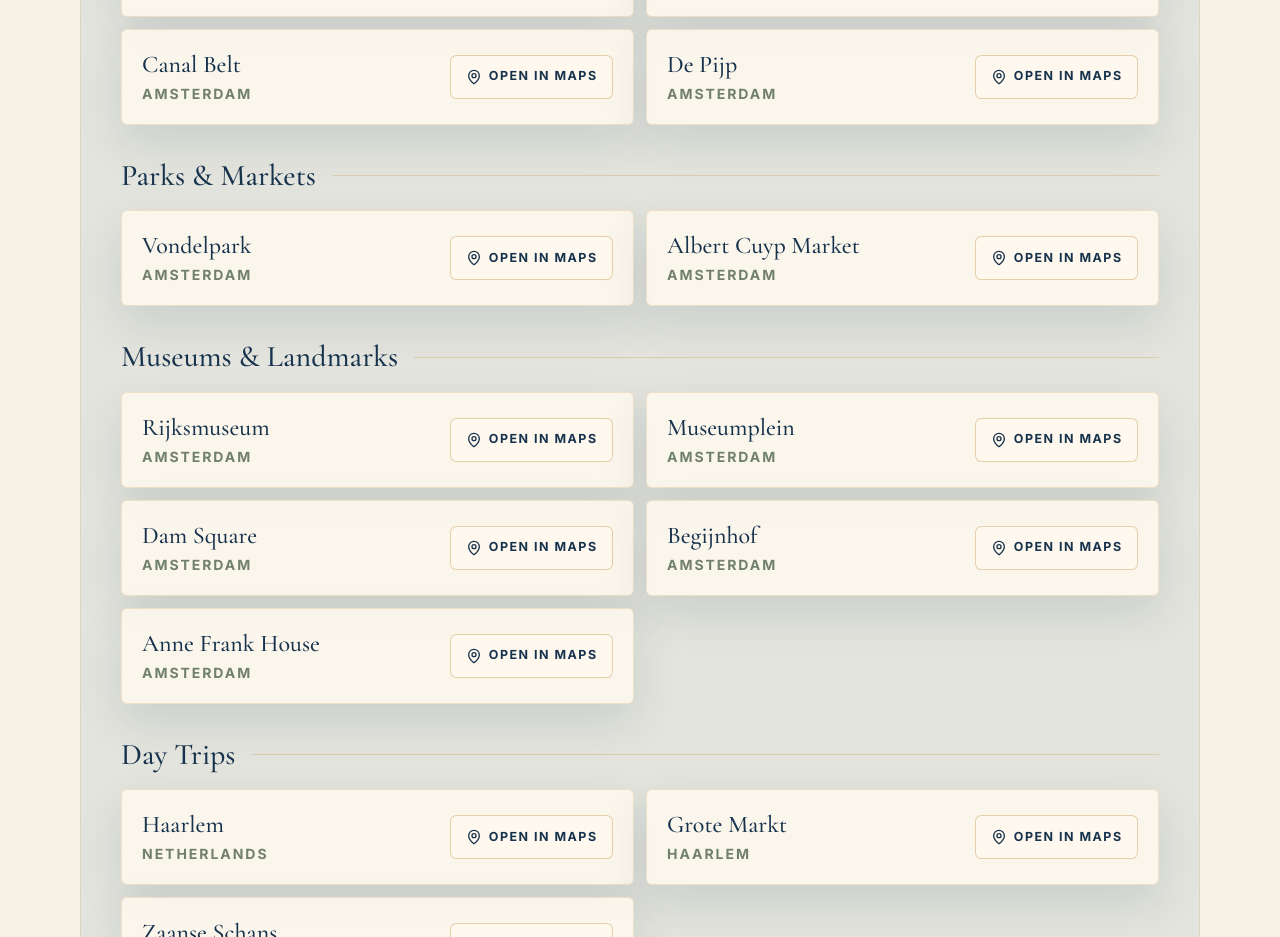
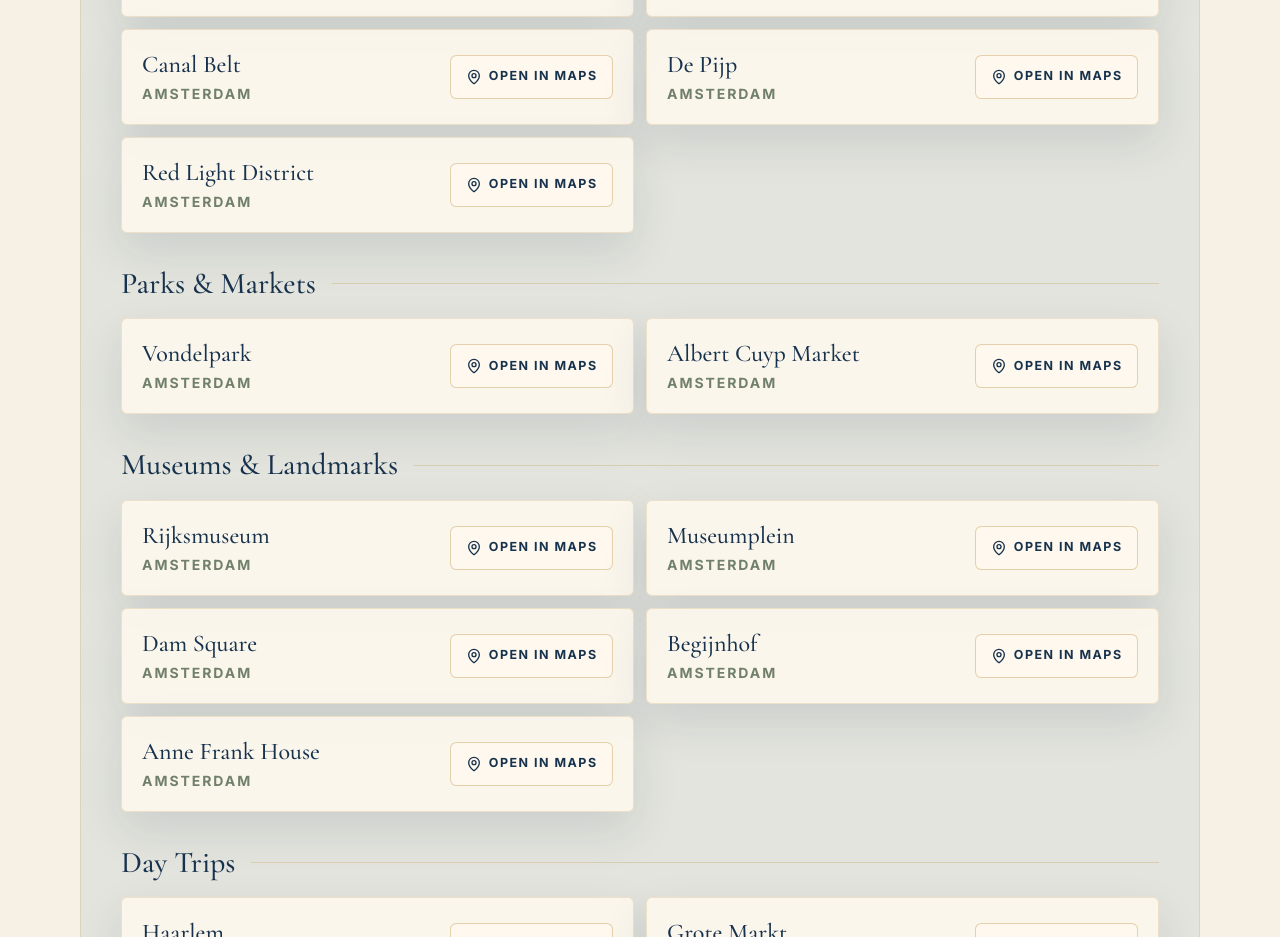
Before and after one commit to DezCam/mina-diana-trip, a React (Vite) app: page / in a window 1280 px wide. Shown: the part 3180-4117 px from the top of the page. Built offline with nearby package versions, Linux system fonts and the light colour scheme.

Commit message:
Add Red Light District to Amsterdam considerations

```diff
--- a/src/data/considerations.ts
+++ b/src/data/considerations.ts
@@ -59,6 +59,13 @@
             location: "Amsterdam",
             country: "Netherlands",
             mapsUrl: mapSearch("De Pijp, Amsterdam, Netherlands"),
+          },
+          {
+            id: "red-light-district",
+            name: "Red Light District",
+            location: "Amsterdam",
+            country: "Netherlands",
+            mapsUrl: "https://maps.app.goo.gl/utPdPXyiVXEJo6mg8",
           },
         ],
       },
```
